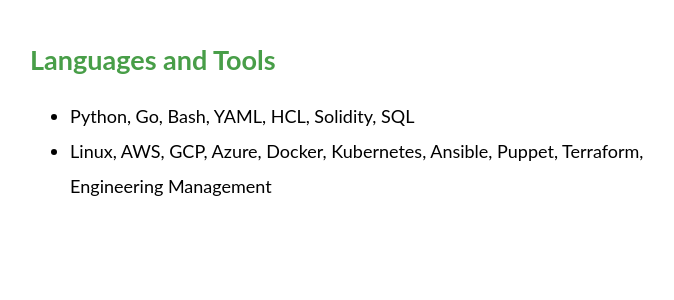
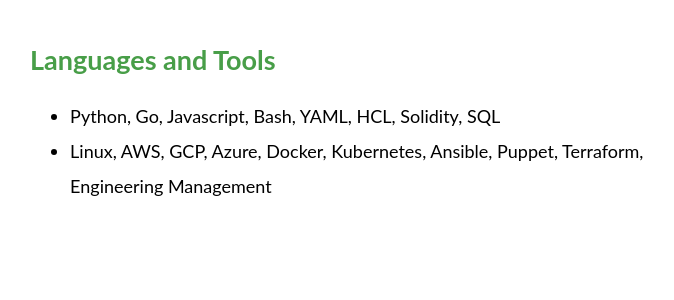
Before and after one commit to stevenplatt/telecomsteve-flask, a Flask app: page / in a window 1280 px wide. Shown: the part 3413-3713 px from the top of the page, without its empty margins (395-1069 px from the left). Run offline with Flask 2, Linux system fonts and the light colour scheme.

Commit message:
Update index.html

```diff
--- a/telecomsteve/templates/index.html
+++ b/telecomsteve/templates/index.html
@@ -88,7 +88,7 @@
 
                 <h2 class="resume_accent">Languages and Tools</h2>
                 <ul>
-                  <li>Python, Go, Bash, YAML, HCL, Solidity, SQL</li>
+                  <li>Python, Go, Javascript, Bash, YAML, HCL, Solidity, SQL</li>
                   <li>Linux, AWS, GCP, Azure, Docker, Kubernetes, Ansible, Puppet, Terraform, Engineering Management</li>
                 </ul>
             </div>
```
